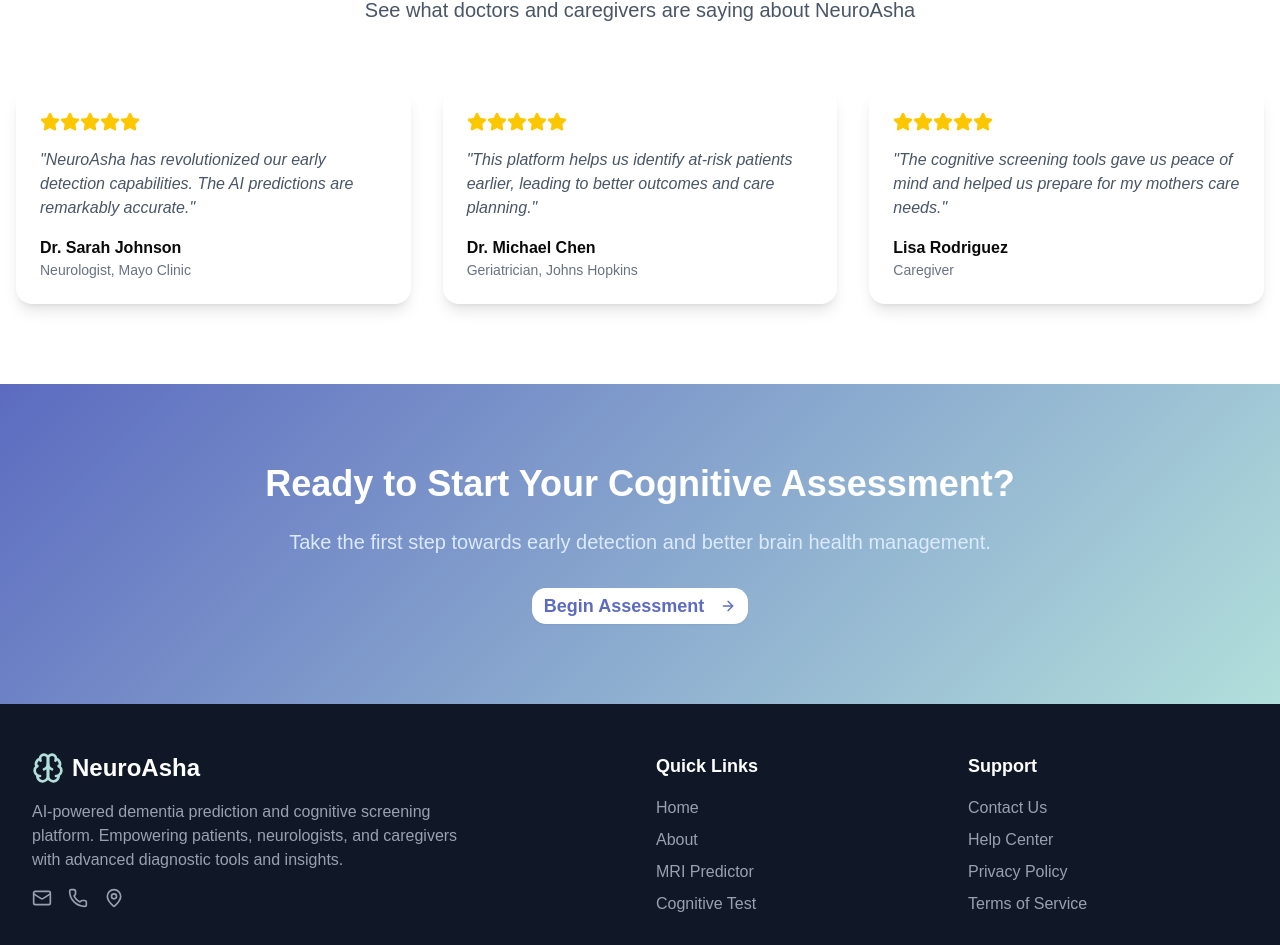
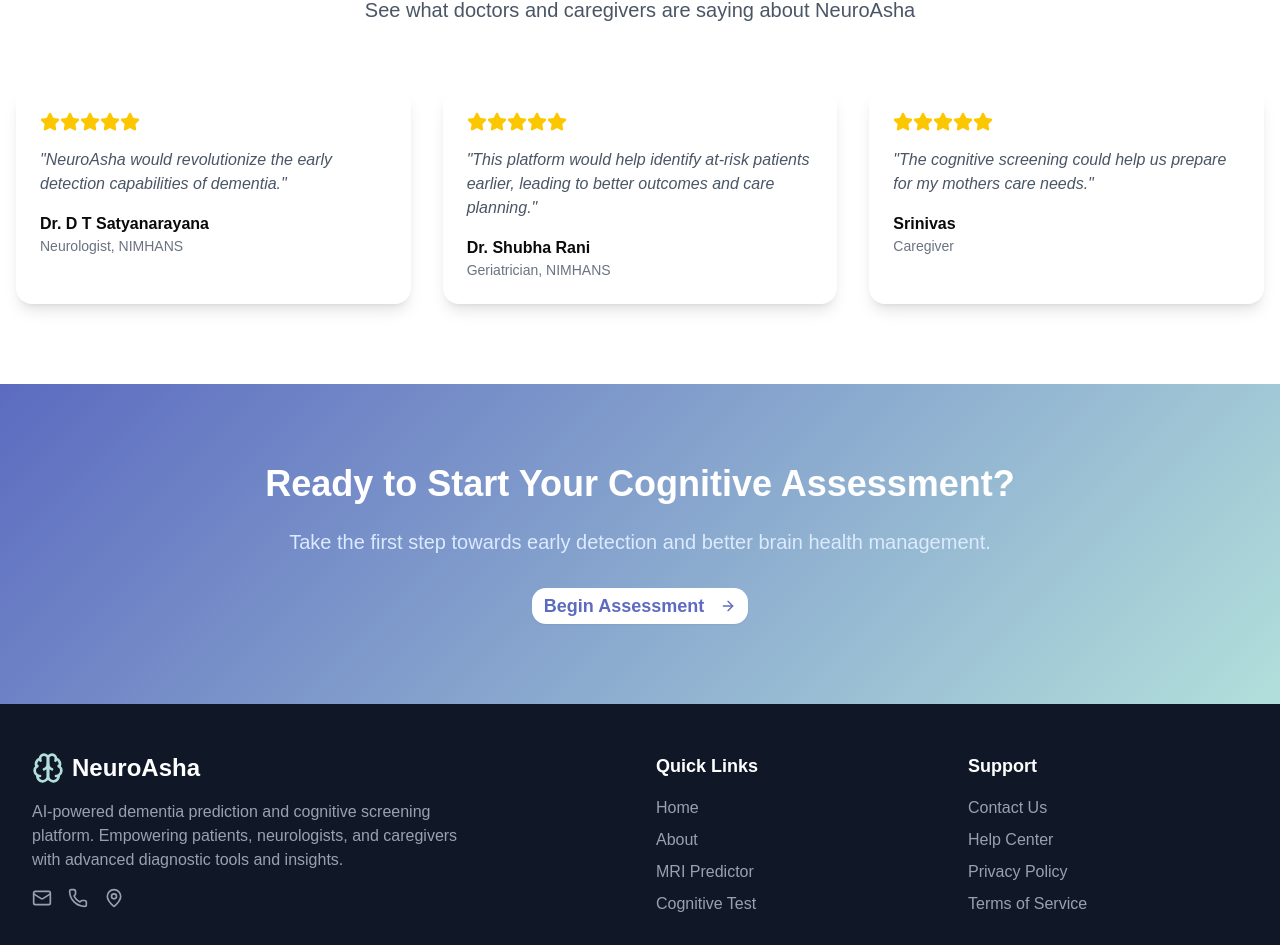
Before and after one commit to saagarnkashyap/NeuroAsha-website, a React (Vite) app: page / in a window 1280 px wide. Shown: the part 1529-2474 px from the top of the page. Built offline with nearby package versions, Linux system fonts and the light colour scheme.

Commit message:
Update Home.jsx

```diff
--- a/src/pages/Home.jsx
+++ b/src/pages/Home.jsx
@@ -30,21 +30,21 @@
 
   const testimonials = [
     {
-      name: 'Dr. Sarah Johnson',
-      role: 'Neurologist, Mayo Clinic',
-      content: 'NeuroAsha has revolutionized our early detection capabilities. The AI predictions are remarkably accurate.',
+      name: 'Dr. D T Satyanarayana',
+      role: 'Neurologist, NIMHANS',
+      content: 'NeuroAsha would revolutionize the early detection capabilities of dementia.',
       rating: 5,
     },
     {
-      name: 'Dr. Michael Chen',
-      role: 'Geriatrician, Johns Hopkins',
-      content: 'This platform helps us identify at-risk patients earlier, leading to better outcomes and care planning.',
+      name: 'Dr. Shubha Rani',
+      role: 'Geriatrician, NIMHANS',
+      content: 'This platform would help identify at-risk patients earlier, leading to better outcomes and care planning.',
       rating: 5,
     },
     {
-      name: 'Lisa Rodriguez',
+      name: 'Srinivas',
       role: 'Caregiver',
-      content: 'The cognitive screening tools gave us peace of mind and helped us prepare for my mothers care needs.',
+      content: 'The cognitive screening could help us prepare for my mothers care needs.',
       rating: 5,
     },
   ];
```
